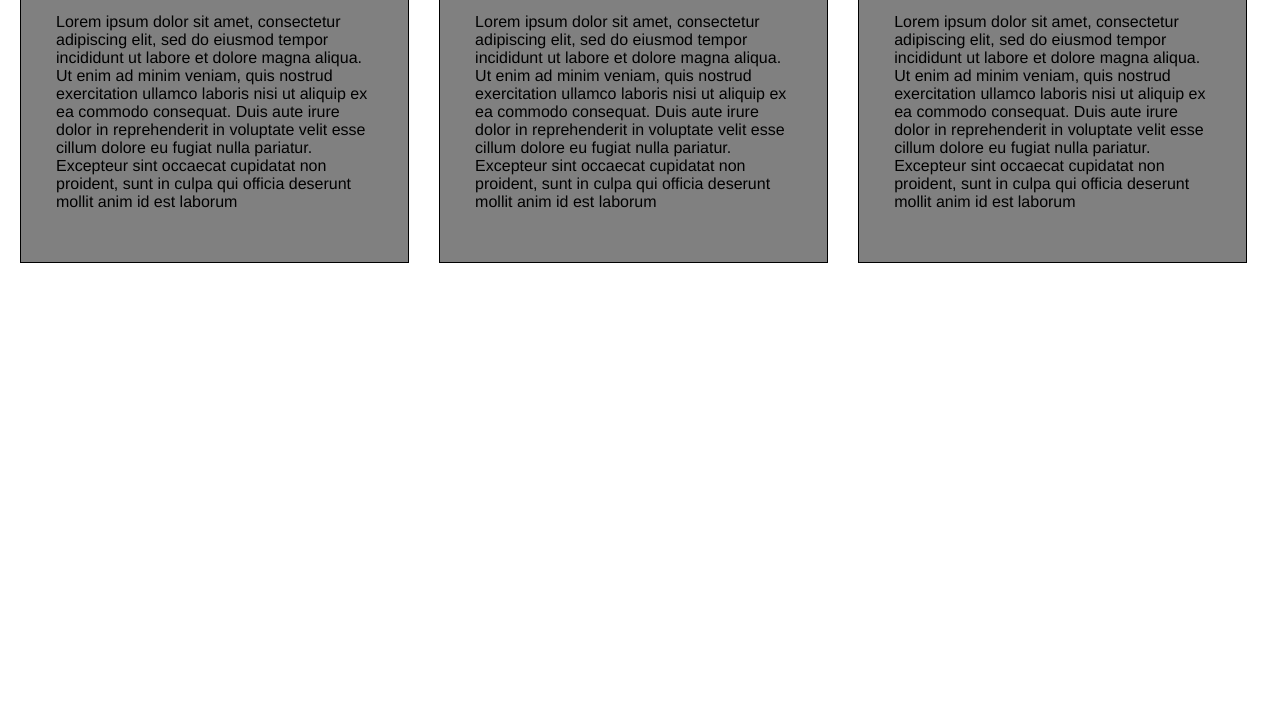
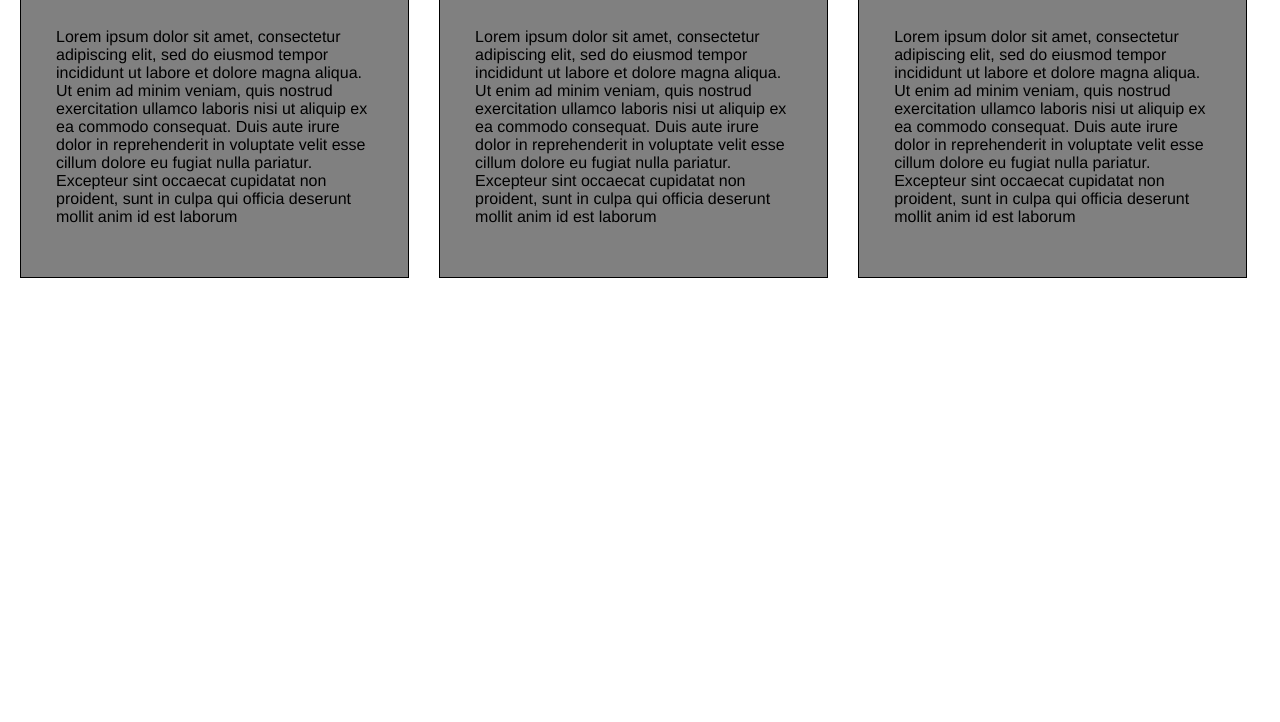
Before and after one commit to diegommezp28/JScourseJH, a plain HTML site: page index.html in a window 1280 px wide. Shown: the part 78-800 px from the top of the page. Drawn offline with Linux system fonts and the light colour scheme.

Commit message:
fixing paddings

```diff
--- a/module2-solution/css/styles.css
+++ b/module2-solution/css/styles.css
@@ -18,7 +18,7 @@ body{
     padding: 15px;
     position: relative;
     float: left;
-    padding: 0px 15px 0px 15px;
+    padding: 15px 15px 15px 15px;
 }
 
 .name{
```
